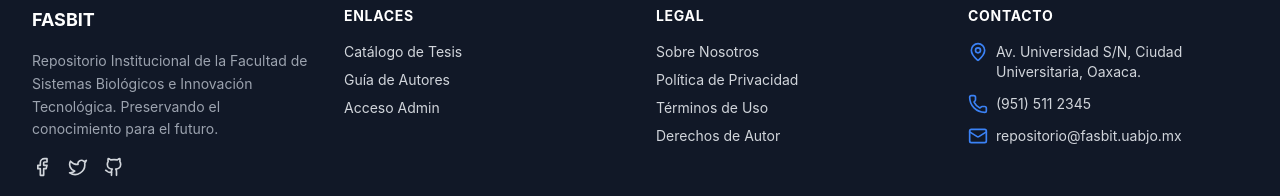
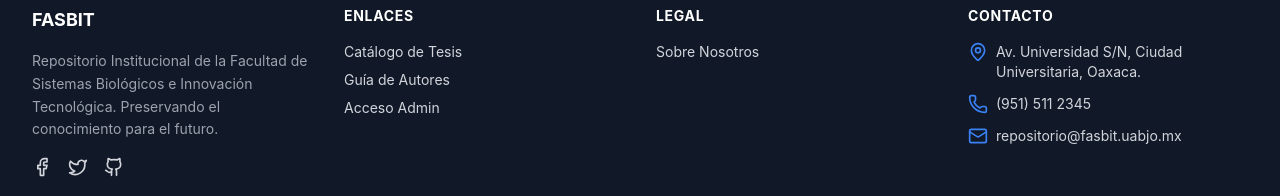
Before and after one commit to DannaBot/REPOSITORIOFASBIT, a React (Vite) app: page /login in a window 1280 px wide. Shown: the part 540-736 px from the top of the page. Built offline with nearby package versions, Linux system fonts and the light colour scheme; no server answers.

Commit message:
Corregí el footer

```diff
--- a/src/components/Footer.jsx
+++ b/src/components/Footer.jsx
@@ -41,9 +41,6 @@
             <h3 className="text-white text-sm font-bold uppercase tracking-wider mb-4">Legal</h3>
             <ul className="space-y-2 text-sm">
               <li><Link to="/about" className="hover:text-white transition-colors">Sobre Nosotros</Link></li>
-              <li><a href="#" className="hover:text-white transition-colors">Política de Privacidad</a></li>
-              <li><a href="#" className="hover:text-white transition-colors">Términos de Uso</a></li>
-              <li><a href="#" className="hover:text-white transition-colors">Derechos de Autor</a></li>
             </ul>
           </div>
 
```
